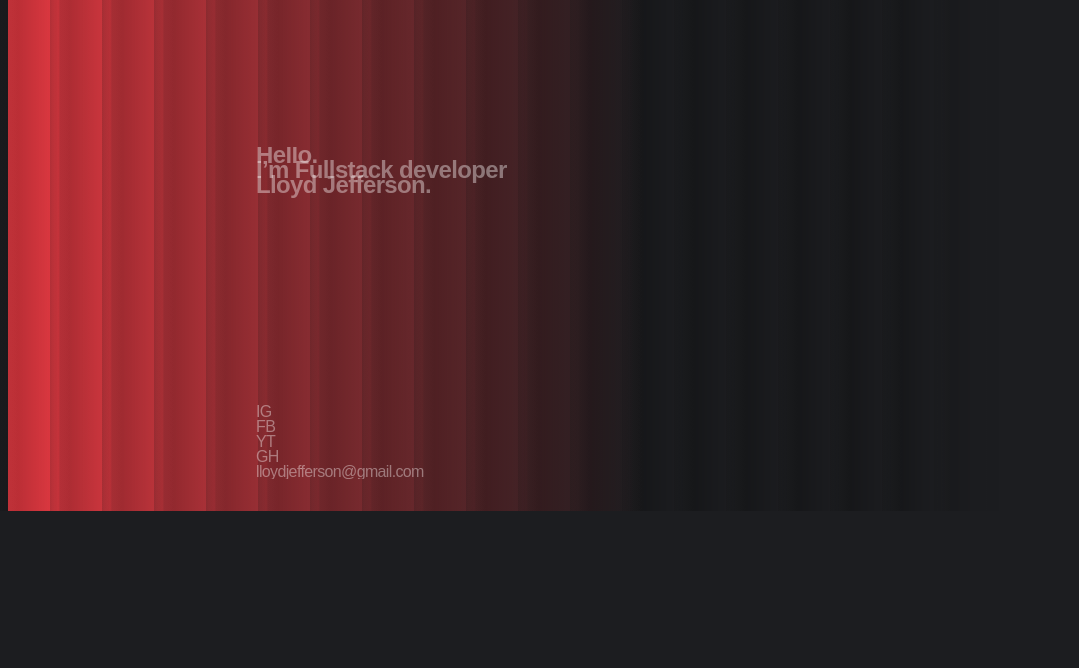
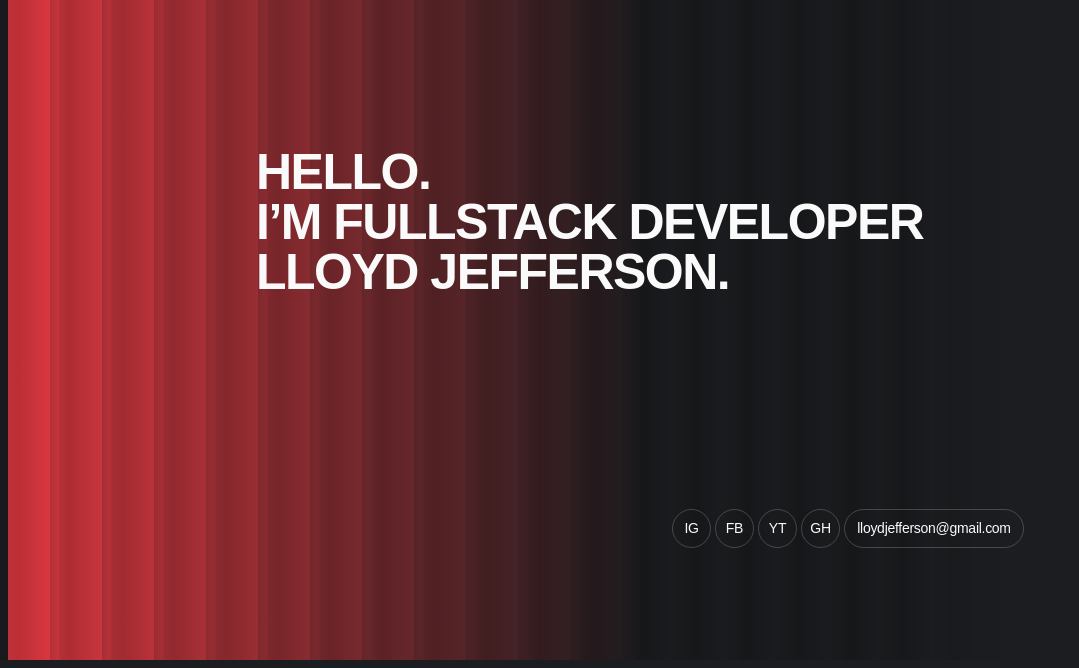
Before and after one commit to AnastasiiaDmytruk/Portfolio-js, a website built with Vite: page src/index.html in a window 1280 px wide. Shown: the part 142-810 px from the top of the page, without its empty margins (0-1079 px from the left). Built offline with nearby package versions, Linux system fonts and the light colour scheme; files whose address does not match are found by name.

Commit message:
fix: :zap: add hero css

```diff
--- a/src/css/hero.css
+++ b/src/css/hero.css
@@ -1,3 +1,4 @@
+/* === Hero Base === */
 .hero {
   position: relative;
   background: linear-gradient(
@@ -6,20 +7,25 @@
     #69292d 67.73%,
     #ed3b44 100%
   );
-
   z-index: 0;
-  padding-top: 281px;
-  padding-bottom: 32px;
+  padding: 281px 0 32px;
 }
 
+.hero-wrap {
+  display: flex;
+  flex-direction: column;
+  gap: 212px;
+}
+
+/* === Hero Background === */
 .hero-background {
   position: absolute;
   top: 0;
   left: -57px;
   width: 83%;
   height: 100%;
+  display: flex;
   overflow: hidden;
-  display: flex;
   z-index: -1;
   mask-image: linear-gradient(
     to right,
@@ -31,6 +37,7 @@
 .background-effect {
   margin-left: -5px;
   width: 57px;
+  flex-shrink: 0;
   backdrop-filter: blur(100px);
   background: linear-gradient(
     90deg,
@@ -40,7 +47,6 @@
     rgba(0, 0, 0, 0.2) 35%,
     rgba(100, 100, 100, 0) 100%
   );
-  flex-shrink: 0;
   opacity: 0;
   transition: opacity 0.5s ease-in-out;
 }
@@ -49,8 +55,69 @@
   opacity: 1;
 }
 
-.hero-wrap {
+/* === Hero Title === */
+.hero-title {
+  font-size: 50px;
+  line-height: 1;
+  letter-spacing: -0.03em;
+  text-transform: uppercase;
+  color: #fafafa;
+  animation: colorCycle 10s linear infinite;
+}
+
+/* === Social Links List === */
+.hero-list {
   display: flex;
-  flex-direction: column;
-  gap: 212px;
+  flex-wrap: wrap;
+  align-items: flex-start;
+  justify-content: flex-end;
+  gap: 4px;
+  padding-bottom: 40px;
+  margin-bottom: 40px;
 }
+
+.hero-list-item {
+  display: inline-block;
+  animation: bounce 1.6s ease-in-out infinite;
+}
+
+.hero-list-item:nth-child(1) {
+  animation-delay: 0s;
+}
+.hero-list-item:nth-child(2) {
+  animation-delay: 0.3s;
+}
+.hero-list-item:nth-child(3) {
+  animation-delay: 0.6s;
+}
+.hero-list-item:nth-child(4) {
+  animation-delay: 0.9s;
+}
+.hero-list-item:nth-child(5) {
+  animation-delay: 1.2s;
+}
+
+.hero-social-link {
+  color: #fafafa;
+  display: flex;
+  justify-content: center;
+  align-items: center;
+  width: 37px;
+  height: 37px;
+  font-size: 14px;
+  letter-spacing: -0.02em;
+  border-radius: 60px;
+  background-color: transparent;
+  border: 1px solid rgba(255, 255, 255, 0.2);
+  transition: all 0.35s ease-in-out;
+}
+
+.hero-social-link:hover {
+  border: 1px solid #ed3b44;
+  box-shadow: 0 0 15px #ed3b44;
+  color: #ed3b44;
+}
+
+.hero-social-link.hero-email-link {
+  width: 178px;
+}
```
